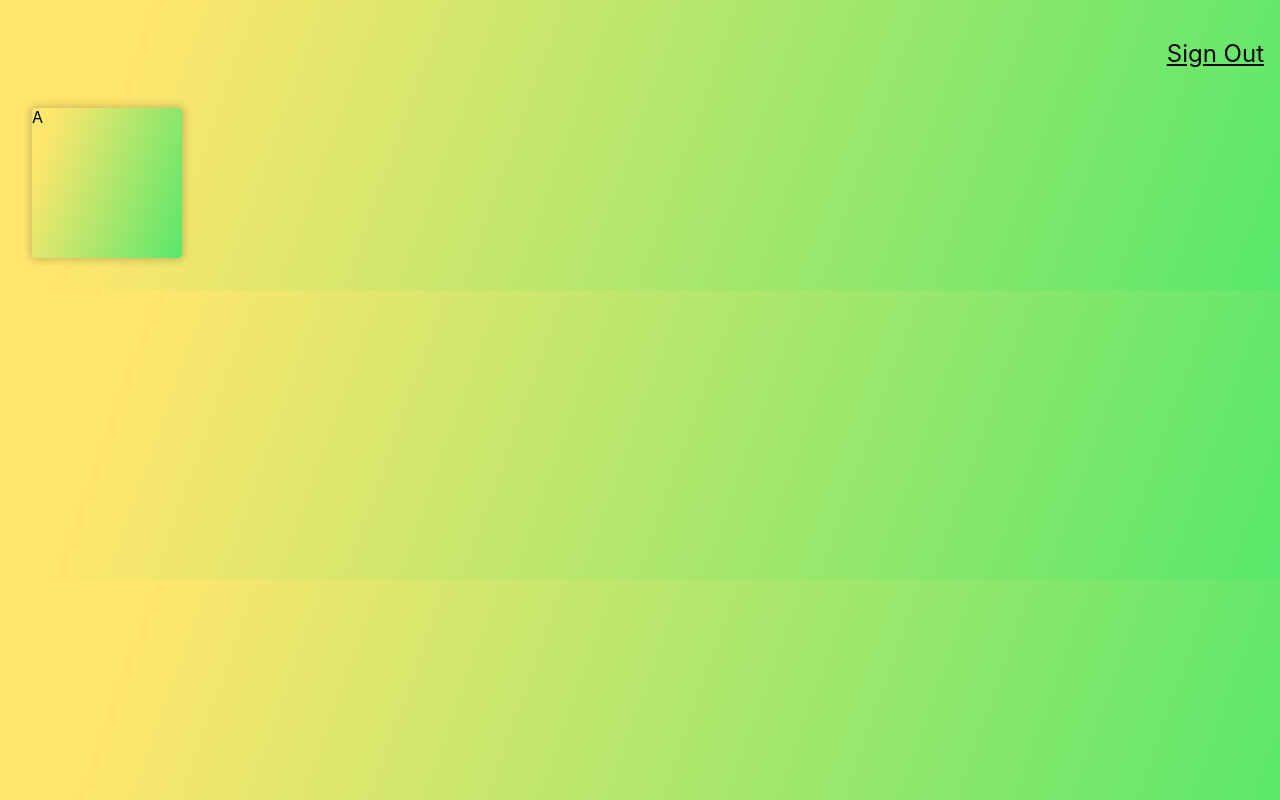
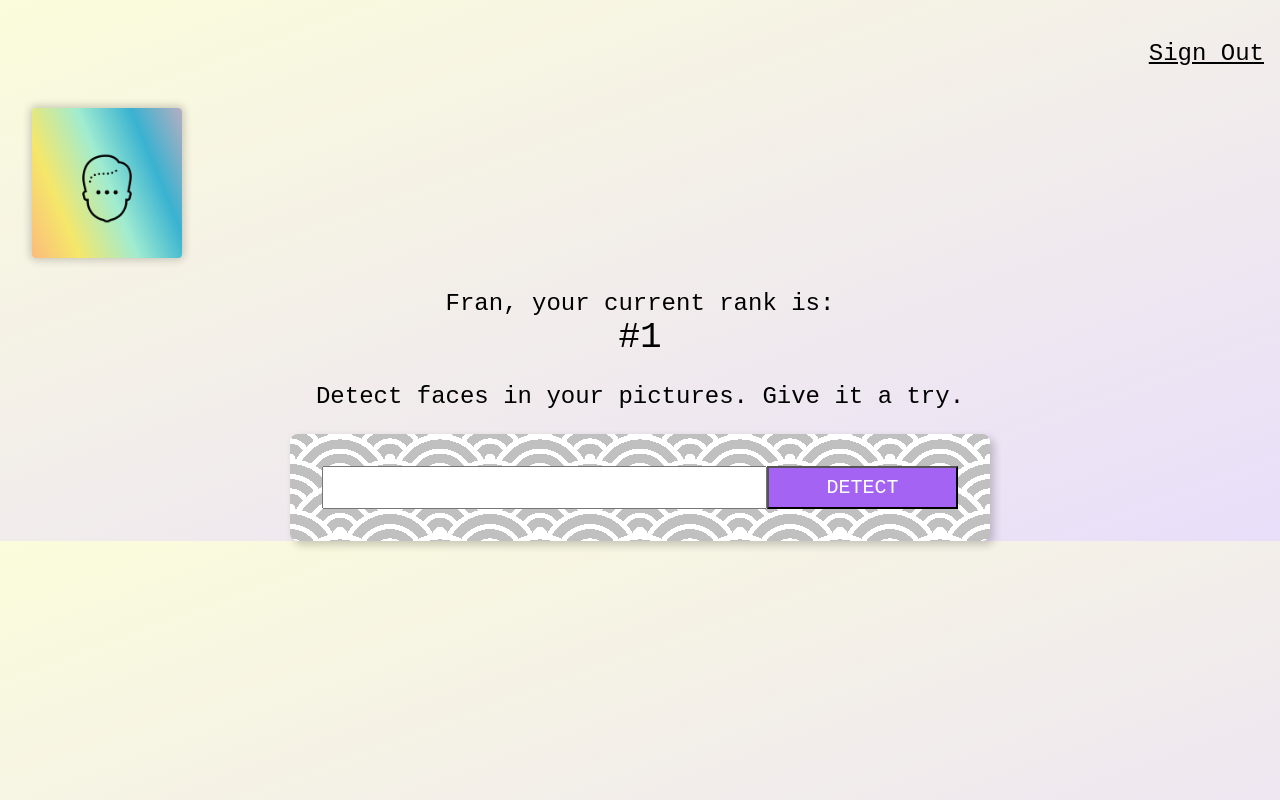
Before and after one commit to fran14cruz/face-recognition-mind, a React (Create React App) app: page / in a window 1280 px wide. Built offline with nearby package versions, Linux system fonts and the light colour scheme.

Commit message:
Adding Logo and Rank

```diff
--- a/package.json
+++ b/package.json
@@ -6,11 +6,13 @@
     "@testing-library/jest-dom": "^5.17.0",
     "@testing-library/react": "^13.4.0",
     "@testing-library/user-event": "^13.5.0",
+    "@tsparticles/react": "^3.0.0",
     "react": "^18.3.1",
     "react-dom": "^18.3.1",
     "react-scripts": "^5.0.1",
     "react-tilt": "^1.0.2",
     "tachyons": "^4.12.0",
+    "tsparticles": "^3.5.0",
     "web-vitals": "^2.1.4"
   },
   "scripts": {
--- a/src/App.css
+++ b/src/App.css
@@ -2,37 +2,16 @@
   text-align: center;
 }
 
-.App-logo {
-  height: 40vmin;
-  pointer-events: none;
+.center {
+  display: flex;
+  justify-content: center;
 }
 
-@media (prefers-reduced-motion: no-preference) {
-  .App-logo {
-    animation: App-logo-spin infinite 20s linear;
-  }
+.particles {
+  position: fixed;
+  top: 0;
+  right: 0;
+  bottom: 0;
+  left: 0;
+  z-index: -1;
 }
-
-.App-header {
-  background-color: #282c34;
-  min-height: 100vh;
-  display: flex;
-  flex-direction: column;
-  align-items: center;
-  justify-content: center;
-  font-size: calc(10px + 2vmin);
-  color: white;
-}
-
-.App-link {
-  color: #61dafb;
-}
-
-@keyframes App-logo-spin {
-  from {
-    transform: rotate(0deg);
-  }
-  to {
-    transform: rotate(360deg);
-  }
-}
--- a/src/App.js
+++ b/src/App.js
@@ -1,14 +1,30 @@
 import './App.css';
+import Particles from '@tsparticles/react';
+
 import Navigation from './components/Navigation/Navigation';
-import Logo from './components/Logo/Logo'
+import Logo from './components/Logo/Logo';
+import ImageLinkForm from './components/ImageLinkForm/ImageLinkForm';
+import Rank from './components/Rank/Rank';
+
+const particlesOptions = {
+  polygon: {
+      enable: true,
+      type: 'inside',
+      move: { radius: 10 },
+      url: 'path/to/svg.svg'
+  }
+}
 
 function App() {
   return (
-    <div >
+    <div className='App'>
+      <Particles classNname='particles'
+        params={particlesOptions} />
       <Navigation />
       <Logo />
-      {/*<ImageLinkForm />
-      <FaceRecognition /> */}
+      <Rank />
+      <ImageLinkForm />
+      {/*<FaceRecognition /> */}
     </div>
   );
 }
--- /dev/null
+++ b/src/components/ImageLinkForm/ImageLinkForm.css
@@ -0,0 +1,11 @@
+.form {
+  width: 700px;
+  background-color:silver;
+  background-image:
+    radial-gradient(circle at 100% 150%, silver 24%, white 24%, white 28%, silver 28%, silver 36%, white 36%, white 40%, transparent 40%, transparent),
+    radial-gradient(circle at 0    150%, silver 24%, white 24%, white 28%, silver 28%, silver 36%, white 36%, white 40%, transparent 40%, transparent),
+    radial-gradient(circle at 50%  100%, white 10%, silver 10%, silver 23%, white 23%, white 30%, silver 30%, silver 43%, white 43%, white 50%, silver 50%, silver 63%, white 63%, white 71%, transparent 71%, transparent),
+    radial-gradient(circle at 100% 50%, white 5%, silver 5%, silver 15%, white 15%, white 20%, silver 20%, silver 29%, white 29%, white 34%, silver 34%, silver 44%, white 44%, white 49%, transparent 49%, transparent),
+    radial-gradient(circle at 0    50%, white 5%, silver 5%, silver 15%, white 15%, white 20%, silver 20%, silver 29%, white 29%, white 34%, silver 34%, silver 44%, white 44%, white 49%, transparent 49%, transparent);
+  background-size: 100px 50px;
+}
--- /dev/null
+++ b/src/components/ImageLinkForm/ImageLinkForm.js
@@ -0,0 +1,20 @@
+import React from 'react';
+import './ImageLinkForm.css'
+
+const ImageLinkForm = () => {
+  return (
+    <div>
+      <p className='f3'>
+        {'Detect faces in your pictures. Give it a try.'}
+      </p>
+      <div className='center'>
+        <div className='form center pa4 br3 shadow-5'>
+          <input className='f4 pa2 w-70 center' type='text' />
+          <button className='w-30 grow f4 link ph3 pv2 dib white bg-light-purple'>DETECT</button>
+        </div>
+      </div>
+    </div>
+  );
+}
+
+export default ImageLinkForm;
--- a/src/components/Logo/Logo.css
+++ b/src/components/Logo/Logo.css
@@ -1,3 +1,3 @@
 .Tilt {
-  background: linear-gradient(109.6deg, rgb(255, 230, 109) 11.2%, rgb(87, 232, 107) 100.2%);
+  background: linear-gradient(67.7deg, rgb(252, 185, 125) -0.9%, rgb(245, 231, 106) 22.8%, rgb(160, 236, 208) 50.3%, rgb(57, 178, 209) 75.5%, rgb(183, 174, 193) 100.2%);
 }
--- a/src/components/Logo/Logo.js
+++ b/src/components/Logo/Logo.js
@@ -1,12 +1,15 @@
 import React from 'react';
 import { Tilt } from 'react-tilt';
 import './Logo.css';
+import mind from './mind.png'
 
 const Logo = () => {
   return (
     <div className='ma4 mt0'>
-      <Tilt className='Tilt br2 shadow-2' options={{ max: 25 }} style={{ height: 150, width: 150 }}>
-        <div className='Tilt-inner'> A </div>
+      <Tilt className='Tilt br2 shadow-2' options={{ max: 55 }} style={{ height: 150, width: 150 }}>
+        <div className='Tilt-inner pa4'>
+          <img style={{paddingTop: '5px'}} src={mind} alt='mind'></img>
+        </div>
       </Tilt>
     </div>
   );
--- /dev/null
+++ b/src/components/Rank/Rank.js
@@ -0,0 +1,16 @@
+import React from 'react';
+
+const Rank = () => {
+  return (
+    <div>
+      <div className='black f3'>
+        {'Fran, your current rank is: '}
+      </div>
+      <div className='black f2'>
+        {'#1 '}
+      </div>
+    </div>
+  );
+}
+
+export default Rank;
--- a/src/index.css
+++ b/src/index.css
@@ -1,14 +1,16 @@
 body {
   margin: 0;
-  font-family: -apple-system, BlinkMacSystemFont, 'Segoe UI', 'Roboto', 'Oxygen',
-    'Ubuntu', 'Cantarell', 'Fira Sans', 'Droid Sans', 'Helvetica Neue',
-    sans-serif;
+  font-family: 'Courier New', Courier, monospace;
   -webkit-font-smoothing: antialiased;
   -moz-osx-font-smoothing: grayscale;
-  background: linear-gradient(109.6deg, rgb(255, 230, 109) 11.2%, rgb(87, 232, 107) 100.2%);
+  background: linear-gradient(-20deg, rgb(233, 222, 250) 0%, rgb(251, 252, 219) 100%);
 }
 
 code {
   font-family: source-code-pro, Menlo, Monaco, Consolas, 'Courier New',
     monospace;
 }
+
+button {
+  cursor: pointer;
+}
```
Also changed, not shown: src/components/Logo/mind.png (added), 1 other file (tests, documents, lock files or other folders).
